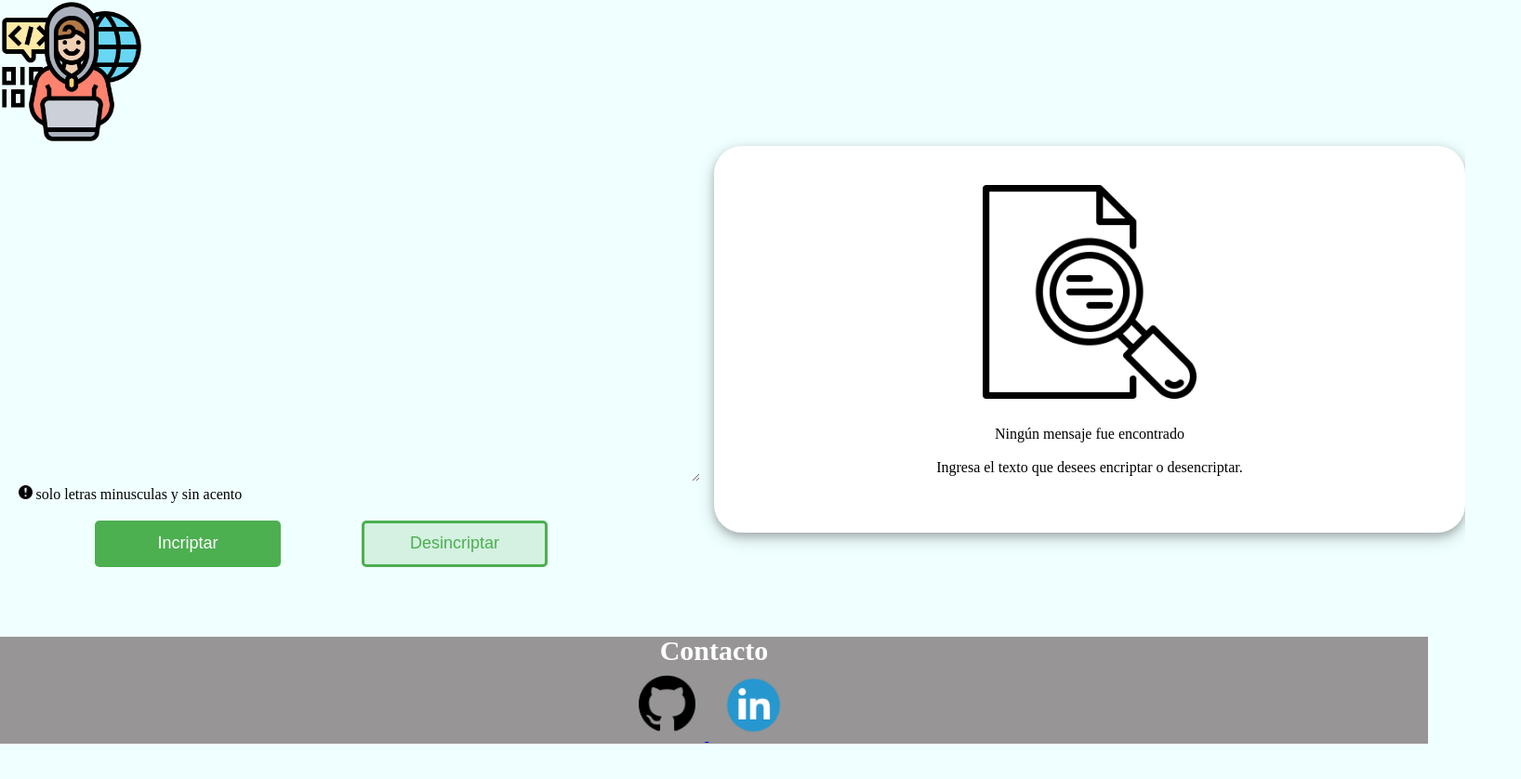
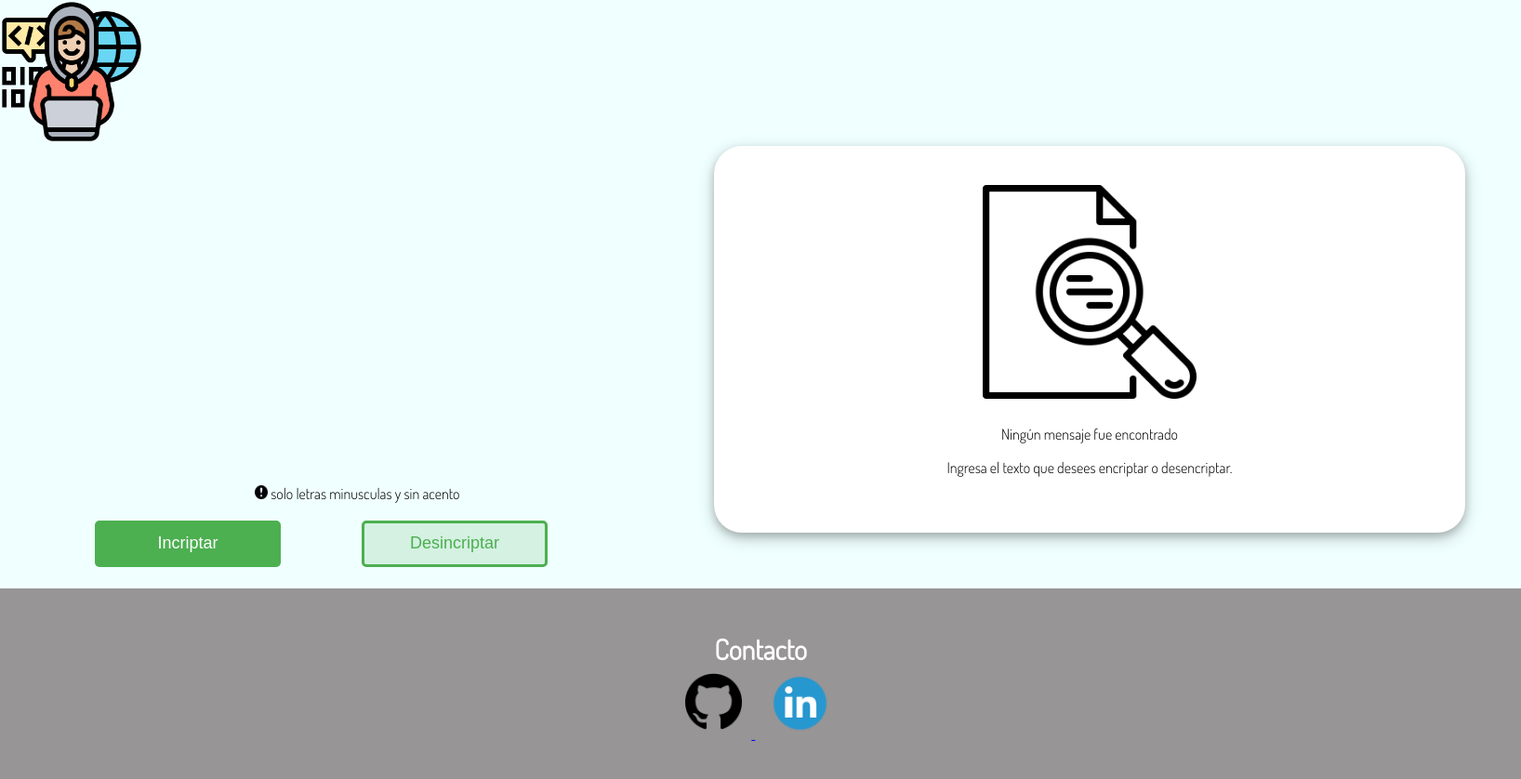
Before and after one commit to Rojo-Web/Reto_encriptador, a plain HTML site: page Home.html in a window 1536 px wide. Shown: the whole page at 93% size, 1636 px wide, since content can reach past the window. Before the commit the page ends 800 px from the top, so only its background shows below. Drawn offline with Linux system fonts and the light colour scheme.

Commit message:
mejoras graficas

```diff
--- a/Home.html
+++ b/Home.html
@@ -6,6 +6,11 @@
     <meta name="viewport" content="width=device-width, initial-scale=1.0">
     <link rel="stylesheet" href="reset.css">
     <link rel="stylesheet" href="Style.css">
+
+    <link rel="preconnect" href="https://fonts.googleapis.com">
+    <link rel="preconnect" href="https://fonts.gstatic.com" crossorigin>
+    <link href="https://fonts.googleapis.com/css2?family=Dosis:wght@200;300&display=swap" rel="stylesheet">
+
     <title>Incriptador</title>
 
 </head>
@@ -17,7 +22,7 @@
     </header>
     <main class="contenedor">
         <div class="column">
-            <textarea name="codigo" id="codigo1" cols="30" rows="10"></textarea>
+            <textarea name="codigo" id="codigo1" cols="30" rows="10" required></textarea>
             <label><img src="./Recursos/signo-de-exclamacion-en-un-circulo.png" alt="Signo_exclamacion" width="2%"> solo letras minusculas y sin acento</label>
             <br>
             <div class="botones">
@@ -34,6 +39,7 @@
             <button id="copiar" onclick="copiar();">Copiar</button>
         </div>
     </main>
+
     <footer>
         <h2 id="contacto">Contacto</h2>
         <a href="https://github.com/Rojo-Web" target="_blank">
--- a/Style.css
+++ b/Style.css
@@ -1,5 +1,16 @@
 body {
     background-color: azure;
+}
+
+p,
+h1,
+h2,
+h3,
+h4,
+h5,
+h6,
+label {
+    font-family: 'Dosis', sans-serif;
 }
 
 
@@ -40,9 +51,14 @@ footer {
 #codigo1 {
     width: 100%;
     height: 100%;
+    color: rgb(0, 180, 180);
     background-color: transparent;
     font-size: 20px;
     border-color: transparent;
+    resize: none;
+    /* Evitar que el textarea cambie de tamaño */
+    outline: none;
+    /* Evitar el resaltado del borde al estar seleccionado */
 }
 
 #caja_text {
@@ -139,3 +155,21 @@ footer {
 #busqueda {
     margin-bottom: 30px;
 }
+
+@media screen and (min-width: 1530px) {
+    footer {
+        position: relative;
+        margin-top: 100px;
+        background-color: #979595;
+        color: #fff;
+        text-align: center;
+        padding: 50px;
+        width: 100%;
+    }
+}
+
+@media screen and (min-width: 0px) {
+    main {
+        text-align: center;
+    }
+}
```
